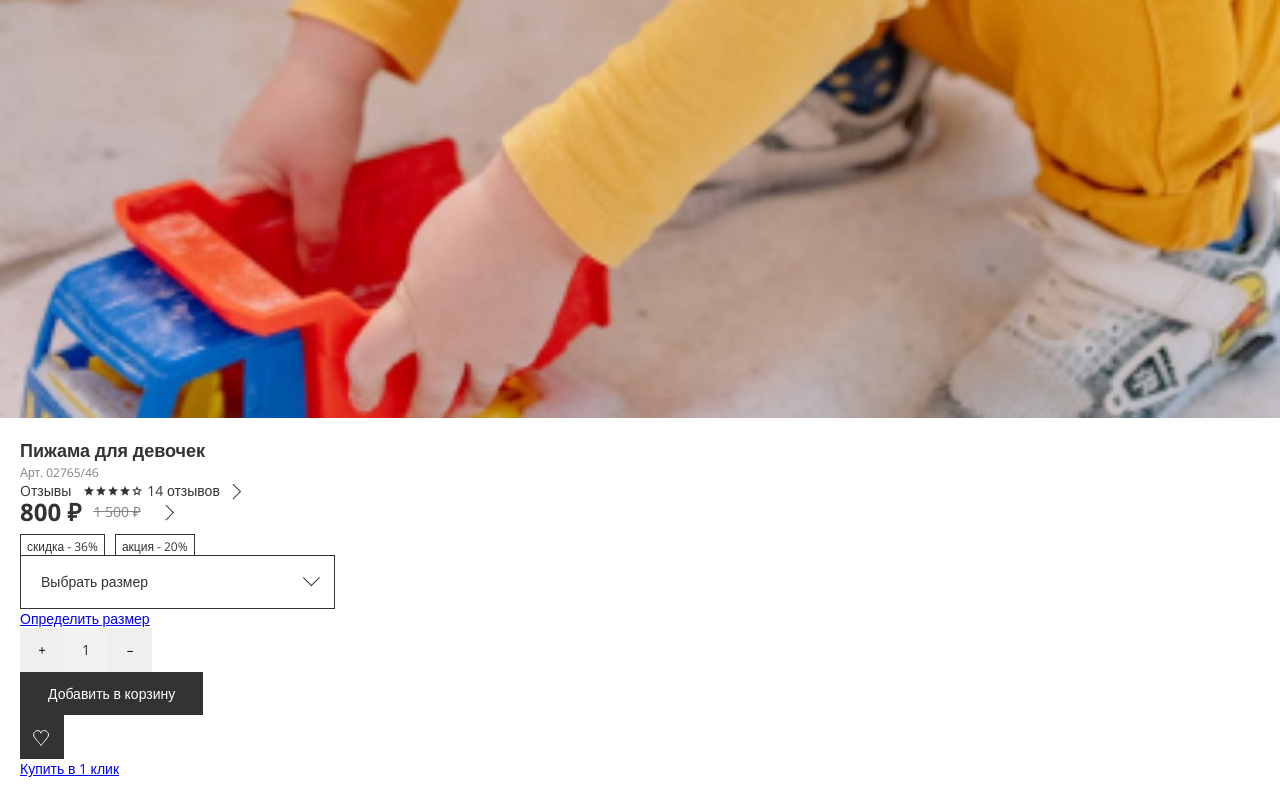
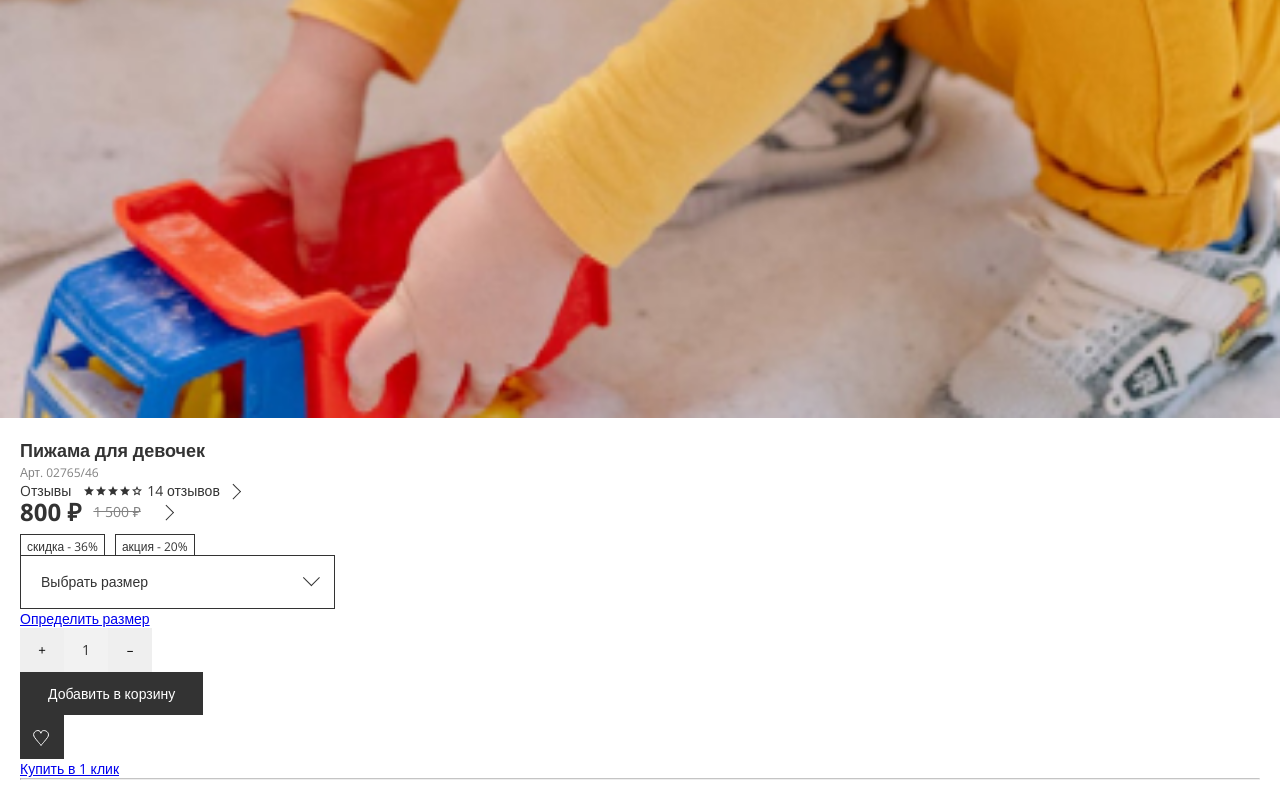
Before and after one commit to wzdorowa/online-store-pag, a Vue app: page / in a window 1280 px wide. Shown: the part 1292-2092 px from the top of the page. Built offline with nearby package versions, Linux system fonts and the light colour scheme.

Commit message:
Добавила черту-разделитель на страницу

```diff
--- a/src/components/AppProduct.vue
+++ b/src/components/AppProduct.vue
@@ -35,6 +35,7 @@
       <div class="product__purchase">
         <a class="product__purchase-link" href="/">Купить в 1 клик</a>
       </div>
+      <hr class="product__separator">
     </div>
   </div>
 
@@ -101,5 +102,9 @@ export default {
         color: #333333;
       }
     }
+
+    &__separator {
+      border-top: 0.5px solid #C4C4C4;
+    }
   }
 </style>
```
